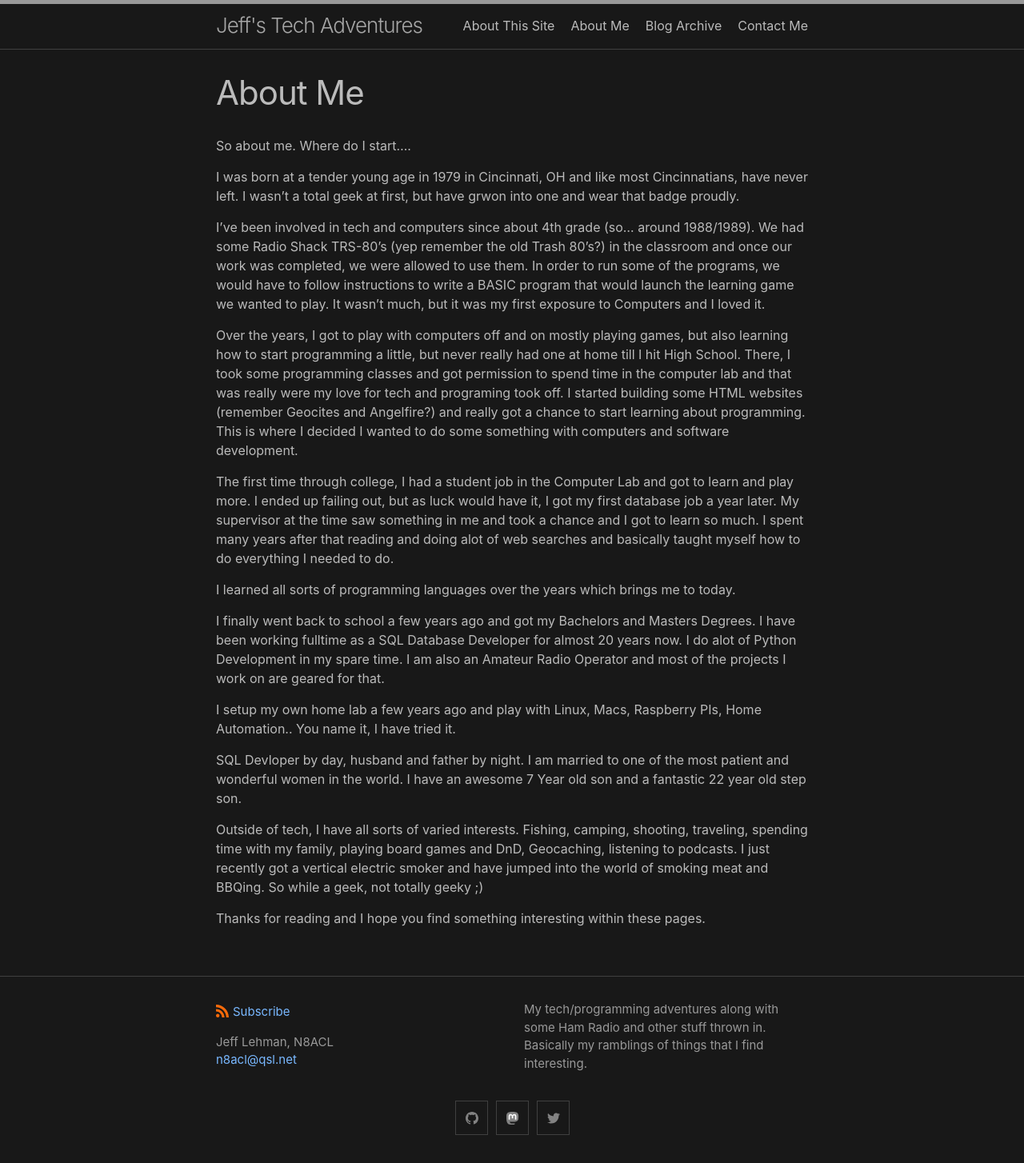
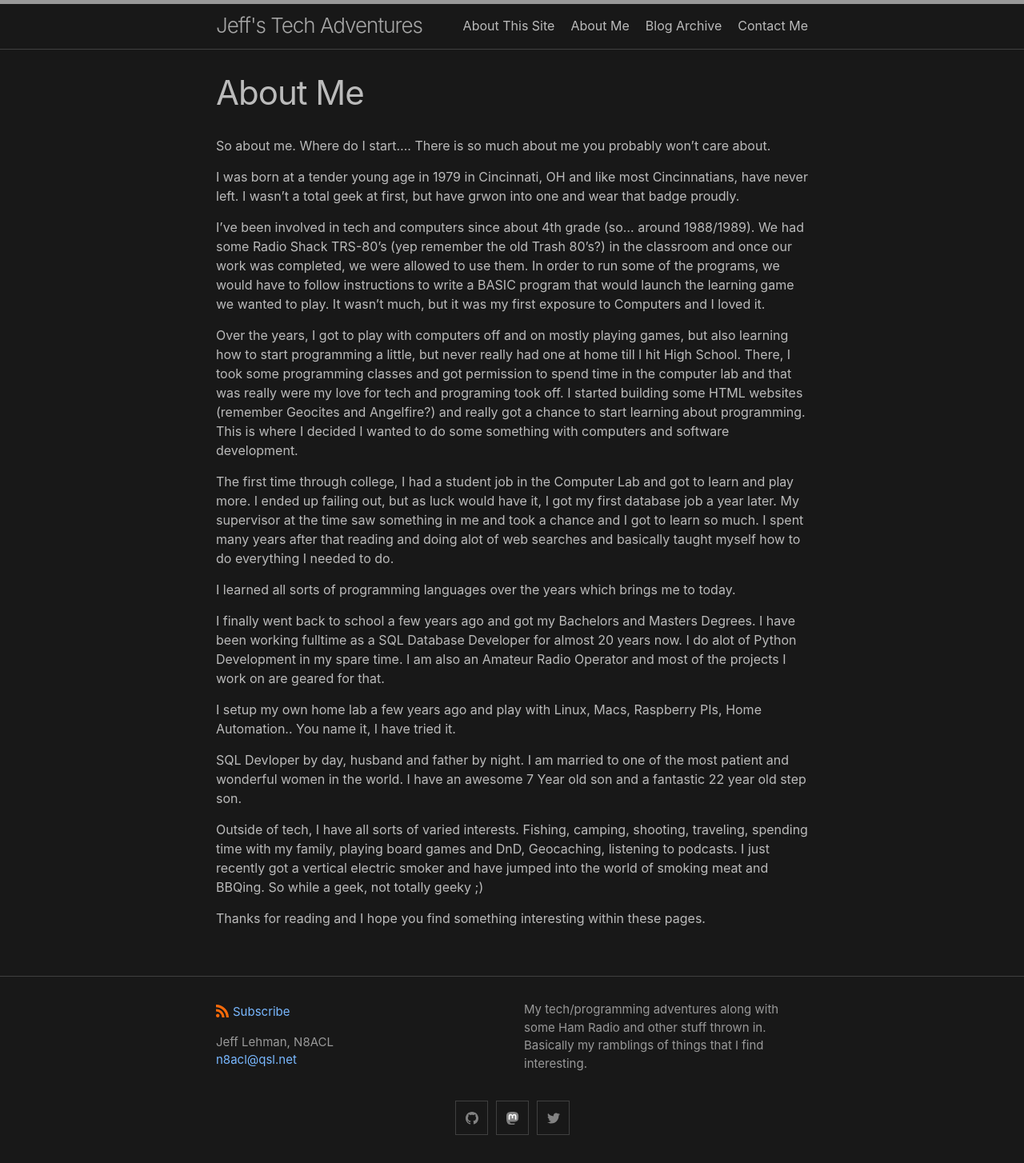
Before and after one commit to n8acl/n8acl.github.io, a Jekyll site: the page built from about_me.md, in a window 1280 px wide. Shown: the whole page at 80% size. Built offline with Jekyll 4.4.1, drawn with Linux system fonts in a browser that asks for light colours.

Commit message:
Update 11292022 N8ACL

```diff
--- a/about_me.md
+++ b/about_me.md
@@ -4,7 +4,7 @@ title: About Me
 permalink: /about_me/
 ---
 
-So about me. Where do I start....
+So about me. Where do I start.... There is so much about me you probably won't care about.
 
 I was born at a tender young age in 1979 in Cincinnati, OH and like most Cincinnatians, have never left. I wasn't a total geek at first, but have grwon into one and wear that badge proudly.
 
```
